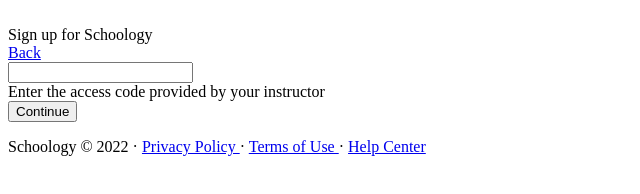
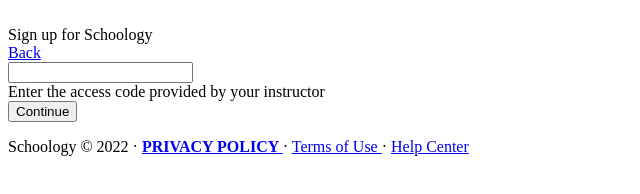
Before and after one commit to xHassielx/intro-formularios, a plain HTML site: page index.html in a window 1280 px wide. Shown: the whole page, without its empty margins (0-640 px from the left). Drawn offline with Linux system fonts and the light colour scheme.

Commit message:
Update index.html

```diff
--- a/index.html
+++ b/index.html
@@ -30,7 +30,7 @@
         <nav>
             <p>
       <div> <span> Schoology © 2022 · </span>
-        <a href="https://www.powerschool.com/privacy">Privacy Policy  </a> <span> · </span>
+        <a href="https://www.powerschool.com/privacy"> <b> PRIVACY POLICY </b> </a> <span> · </span>
         <a href="https://www.schoology.com/terms-of-use">Terms of Use  </a> <span> · </span>
         <a href="https://support.schoology.com/hc/en-us">Help Center </a>
       </div>
```
